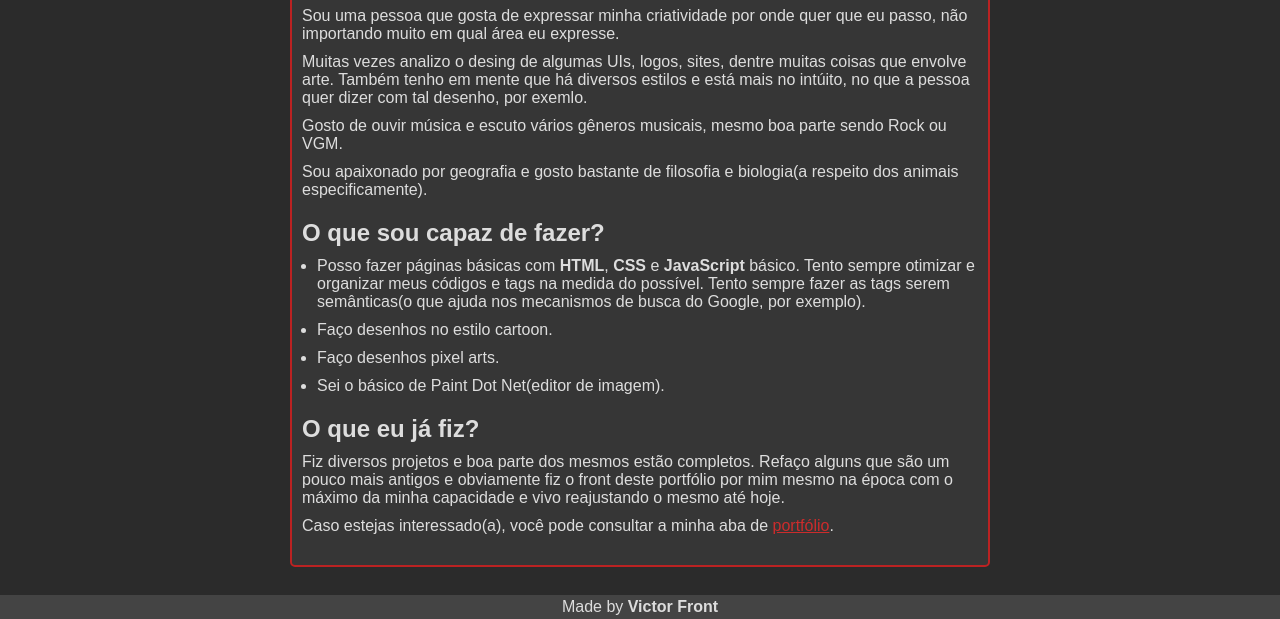
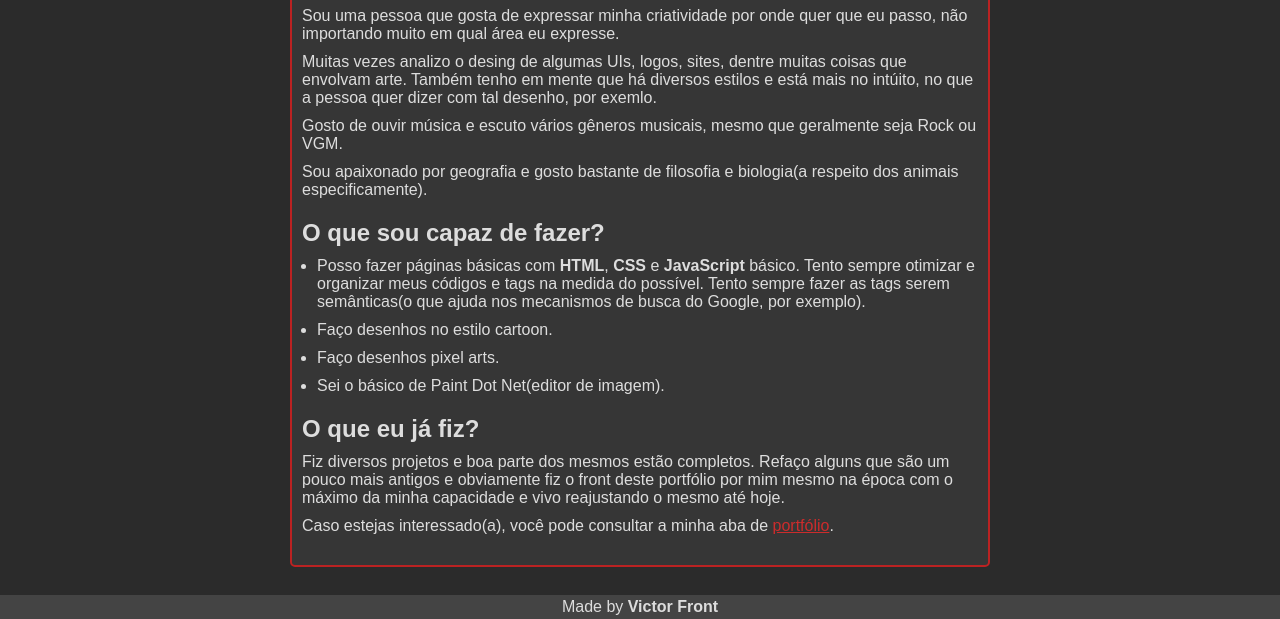
Before and after one commit to victor-front/Portfolio-Victor-g2, a plain HTML site: page data/pages/sobre.html in a window 1280 px wide. Shown: the part 181-800 px from the top of the page. Drawn offline with Linux system fonts and the light colour scheme.

Commit message:
erros de gramáticas corrigidos no sobre.

```diff
--- a/data/pages/sobre.html
+++ b/data/pages/sobre.html
@@ -31,8 +31,8 @@
 					<h2>Quem sou eu?</h1>
 					<ul class="lista-sob">
 						<li><p>Sou uma pessoa que gosta de expressar minha criatividade por onde quer que eu passo, não importando muito em qual área eu expresse.</p></li>
-						<li><p>Muitas vezes analizo o desing de algumas UIs, logos, sites, dentre muitas coisas que envolve arte. Também tenho em mente que há diversos estilos e está mais no intúito, no que a pessoa quer dizer com tal desenho, por exemlo.</p></li>
-						<li><p>Gosto de ouvir música e escuto vários gêneros musicais, mesmo boa parte sendo Rock ou VGM.</p></li>
+						<li><p>Muitas vezes analizo o desing de algumas UIs, logos, sites, dentre muitas coisas que envolvam arte. Também tenho em mente que há diversos estilos e está mais no intúito, no que a pessoa quer dizer com tal desenho, por exemlo.</p></li>
+						<li><p>Gosto de ouvir música e escuto vários gêneros musicais, mesmo que geralmente seja Rock ou VGM.</p></li>
 						<li><p>Sou apaixonado por geografia e gosto bastante de filosofia e biologia(a respeito dos animais especificamente).</p></li>
 					</ul>
 				</div>
```
